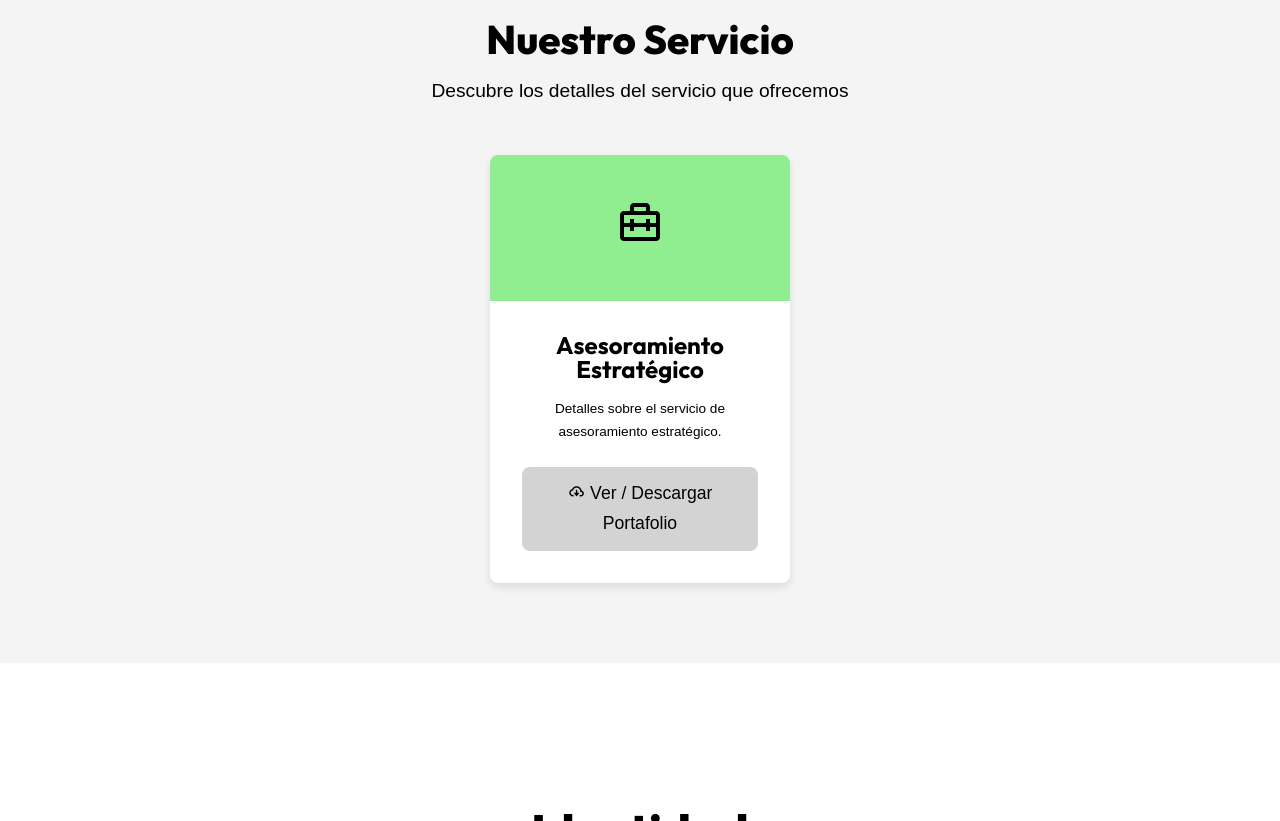
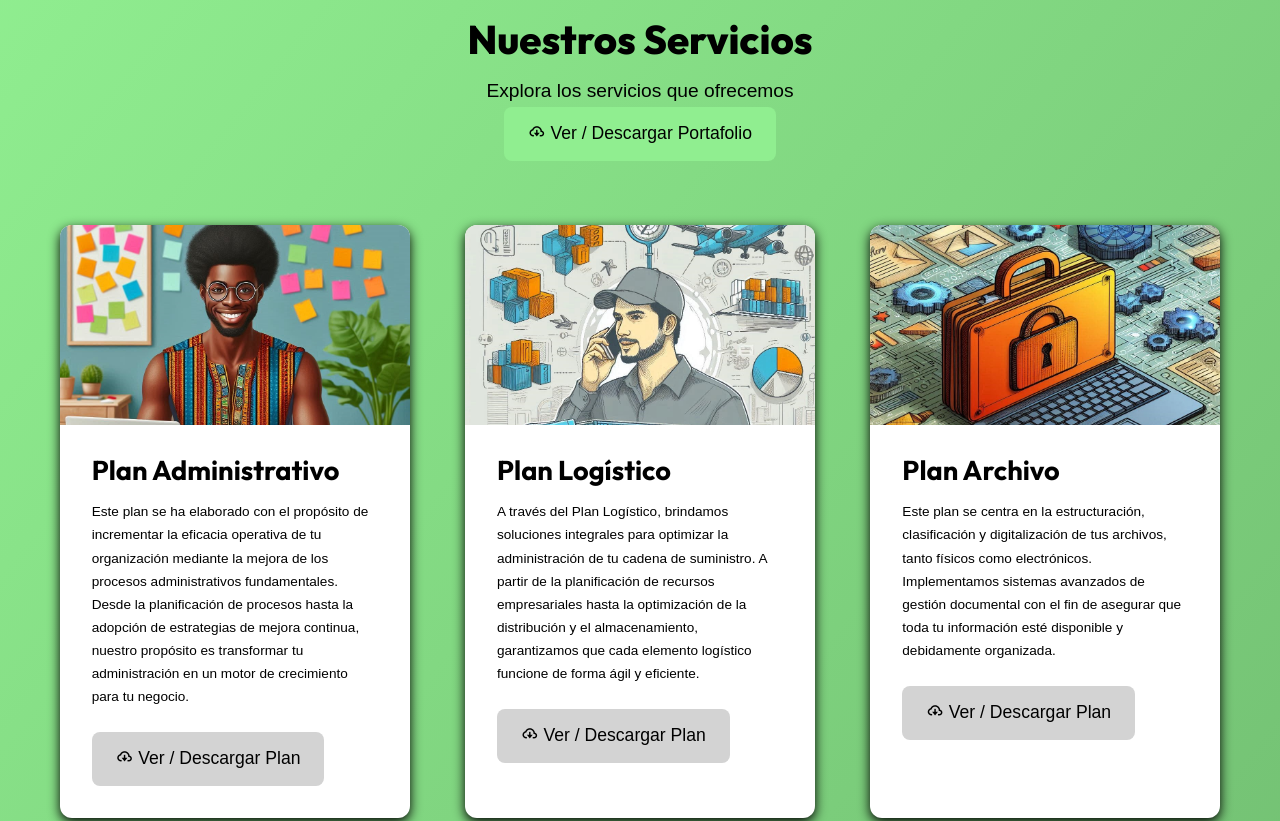
Before and after one commit to GlobalTalent24/globaltalent, a plain HTML site: page index.html in a window 1280 px wide. Shown: the part 3720-4541 px from the top of the page. Drawn offline with nearby package versions, Linux system fonts and the light colour scheme.

Commit message:
Add files via upload

```diff
--- a/index.html
+++ b/index.html
@@ -151,20 +151,88 @@
 
     <section class="services-section" id="servicios">
         <div class="services-header">
-            <h1>Nuestro Servicio</h1>
-            <p>Descubre los detalles del servicio que ofrecemos</p>
+            <h1>Nuestros Servicios</h1>
+            <p>Explora los servicios que ofrecemos</p>
+            <a href="assets/Portafolio Global Talent.pdf" class="btn secondary">
+                <i class='bx bx-cloud-download'></i> Ver / Descargar Portafolio
+            </a>
         </div>
         <div class="services-content">
-            <div class="service-card">
-                <div class="service-icon">
-                    <i class='bx bx-briefcase-alt-2'></i>
+            <div class="service-card-alt">
+                <div class="service-image">
+                    <img src="assets/plan-administrativo.jpeg" alt="Plan Administrativo">
                 </div>
-                <div class="service-info">
-                    <h3>Asesoramiento Estratégico</h3>
-                    <!--<h2>Contamos con 60 personas <span>disponibles</span>.</h2>-->
-                    <p>Detalles sobre el servicio de asesoramiento estratégico.</p>
-                    <a href="assets/Portafolio Global Talent.pdf" class="btn primary" id="openPdf">
-                        <i class='bx bx-cloud-download'></i> Ver / Descargar Portafolio
+                <div class="service-info-alt">
+                    <h3>Plan Administrativo</h3>
+                    <p>Este plan se ha elaborado con el propósito de incrementar la eficacia operativa de tu
+                    organización mediante la mejora de los procesos administrativos fundamentales. Desde la
+                    planificación de procesos hasta la adopción de estrategias de mejora continua, nuestro
+                    propósito es transformar tu administración en un motor de crecimiento para tu negocio.</p>
+                    <a href="assets/PLAN ADMINISTRATIVO.pdf" class="btn secondary">
+                        <i class='bx bx-cloud-download'></i> Ver / Descargar Plan
+                    </a>
+                </div>
+            </div>
+
+            <div class="service-card-alt">
+                <div class="service-image">
+                    <img src="assets/plan-logistico.jpeg" alt="Plan Logístico">
+                </div>
+                <div class="service-info-alt">
+                    <h3>Plan Logístico</h3>
+                    <p>A través del Plan Logístico, brindamos soluciones integrales para optimizar la administración
+                    de tu cadena de suministro. A partir de la planificación de recursos empresariales hasta la
+                    optimización de la distribución y el almacenamiento, garantizamos que cada elemento logístico
+                    funcione de forma ágil y eficiente.</p>
+                    <a href="assets/PLAN LOGÍSTICO.pdf" class="btn secondary">
+                        <i class='bx bx-cloud-download'></i> Ver / Descargar Plan
+                    </a>
+                </div>
+            </div>
+
+            <div class="service-card-alt">
+                <div class="service-image">
+                    <img src="assets/plan-archivo.jpeg" alt="Plan Archivo">
+                </div>
+                <div class="service-info-alt">
+                    <h3>Plan Archivo</h3>
+                    <p>Este plan se centra en la estructuración, clasificación y digitalización de tus archivos,
+                    tanto físicos como electrónicos. Implementamos sistemas avanzados de gestión documental con
+                    el fin de asegurar que toda tu información esté disponible y debidamente organizada.</p>
+                    <a href="assets/PLAN ARCHIVO.pdf" class="btn secondary">
+                        <i class='bx bx-cloud-download'></i> Ver / Descargar Plan
+                    </a>
+                </div>
+            </div>
+
+            <div class="service-card-alt">
+                <div class="service-image">
+                    <img src="assets/plan-talento-humano.jpeg" alt="Plan Talento Huamno">
+                </div>
+                <div class="service-info-alt">
+                    <h3>Plan Talento Humano</h3>
+                    <p>El plan de Talento Humano está concebido con el fin de desarrollar y gestionar de manera
+                    eficiente tu capital humano. Ofrecemos asistencia desde la selección y selección de personal
+                    hasta la formación, el desarrollo de empleados y la gestión del rendimiento, asegurando que
+                    tu equipo alcance su máximo potencial.</p>
+                    <a href="assets/PLAN TALENTO HUMANO.pdf" class="btn secondary">
+                        <i class='bx bx-cloud-download'></i> Ver / Descargar Plan
+                    </a>
+                </div>
+            </div>
+
+            <div class="service-card-alt">
+                <div class="service-image">
+                    <img src="assets/plan-servicio-cliente.jpeg" alt="Plan Servico al Cliente">
+                </div>
+                <div class="service-info-alt">
+                    <h3>Plan Servicio al Cliente</h3>
+                    <p>Mejore la atención de tus clientes con nuestro Plan de Servicio al Cliente. Evaluamos y
+                    optimizamos cada área de contacto con el cliente, implementamos programas de formación para
+                    tu equipo y desarrollamos estrategias de retención que fomenten la plena satisfacción y
+                    fidelidad de tus clientes.</p>
+                    <a href="assets/PLAN SERVICIO AL CLIENTE.pdf" class="btn secondary">
+                        <i class='bx bx-cloud-download'></i> Ver / Descargar Plan
                     </a>
                 </div>
             </div>
@@ -233,13 +301,6 @@
                 </div>
                 <h3>Cristian Felipe Guzmán Marulanda</h3>
                 <p>Colaborador de Marketing</p>
-            </article>
-            <article class="project mix serviciosventas" data-order="5">
-                <div class="project__image">
-                    <img src="assets/camilo-muñoz.jpg" alt="Project Five">
-                </div>
-                <h3>Duvan Camilo Vera Muñoz</h3>
-                <p>Líder de Servicio y Ventas</p>
             </article>
             <article class="project mix recursoshumanos" data-order="6">
                 <div class="project__image">
@@ -338,6 +399,13 @@
                 </div>
                 <h3>Yuli Viviana Rojas Mapura</h3>
                 <p>Colaboradora de Logística y Servicio</p>
+            </article>
+            <article class="project mix serviciosventas" data-order="19">
+                <div class="project__image">
+                    <img src="assets/avatar.jpeg" alt="Project Nineteen">
+                </div>
+                <h3>Yuly Alexandra Vargas Fonseca</h3>
+                <p>Líder de Servicios y Ventas</p>
             </article>
         </div>
 
--- a/style.css
+++ b/style.css
@@ -468,118 +468,94 @@ header {
 /* Servicios */
 .services-section {
     padding: 5rem 2rem;
-    background-color: #f4f4f4;
+    background: linear-gradient(to bottom right, #90ee90, #6db76d);
     text-align: center;
 }
 
 .services-header h1 {
     font-size: 2.5rem;
     margin-bottom: 1rem;
+    color: black;
 }
 
 .services-header p {
     font-size: 1.2rem;
-    color: var(--color-gray-100);
-}
-
-.service-info h2 {
-    font-size: 1.2rem; /* Reducir tamaño de la letra */
-    margin-top: 1rem;  /* Aumentar el margen superior */
-    margin-bottom: 1rem; /* Aumentar el margen inferior si es necesario */
-}
-
-
-.services-content {
-    display: flex;
-    justify-content: center;
-    margin-top: 3rem;
-}
-
-.service-card {
-    background-color: #fff;
-    border-radius: 8px;
-    box-shadow: 0 4px 8px rgba(0, 0, 0, 0.1);
-    overflow: hidden;
-    transition: transform 0.3s;
-    width: 300px;
-    margin: 0 1rem;
-}
-
-.service-card:hover {
-    transform: translateY(-10px);
-}
-
-.service-icon {
+    color: #000;
+}
+
+.services-header .btn.secondary {
     background-color: #90ee90;
     color: black;
-    padding: 2rem;
-    font-size: 3rem;
-}
-
-.service-info {
-    padding: 2rem;
-}
-
-.service-info h3 {
-    font-size: 1.5rem;
-    margin-bottom: 1rem;
-}
-
-.service-info p {
-    color: var(--color-gray-100);
-    margin-bottom: 1.5rem;
-}
-
-.service-info .btn {
-    background-color: #d3d3d3;
-    color: var(--color-gray-100);
     padding: 0.75rem 1.5rem;
     font-size: 1.1rem;
     border: none;
     border-radius: 8px;
     cursor: pointer;
     transition: background-color 0.3s;
-}
-
-.service-info .btn:hover {
+    text-decoration: none;
+}
+
+.services-header .btn.secondary:hover {
     background-color: #90ee90;
 }
 
-/* Modal */
-.modal {
-    display: none;
-    position: fixed;
-    z-index: 1000;
-    left: 0;
-    top: 0;
+.services-content {
+    display: flex;
+    justify-content: space-around;
+    flex-wrap: wrap;
+    margin-top: 3rem;
+}
+
+.service-card-alt {
+    background-color: #ffffff;
+    border-radius: 12px;
+    box-shadow: 0 4px 12px #000000;
+    overflow: hidden;
+    transition: transform 0.3s;
+    width: 350px;
+    margin: 1rem;
+}
+
+.service-card-alt:hover {
+    transform: translateY(-10px);
+}
+
+.service-image img {
     width: 100%;
-    height: 100%;
-    overflow: auto;
-    background-color: rgba(0, 0, 0, 0.4);
-}
-
-.modal-content {
-    background-color: #fff;
-    margin: 10% auto;
-    padding: 20px;
-    border: 1px solid #888;
-    width: 80%;
-    max-width: 600px;
+    height: 200px;
+    object-fit: cover;
+}
+
+.service-info-alt {
+    padding: 2rem;
+    text-align: left;
+}
+
+.service-info-alt h3 {
+    font-size: 1.7rem;
+    color: black;
+    margin-bottom: 1rem;
+}
+
+.service-info-alt p {
+    color: #000;
+    margin-bottom: 1.5rem;
+}
+
+.service-info-alt .btn.secondary {
+    background-color: #d3d3d3;
+    color: black;
+    padding: 0.75rem 1.5rem;
+    font-size: 1.1rem;
+    border: none;
     border-radius: 8px;
-}
-
-.close {
-    color: #aaa;
-    float: right;
-    font-size: 28px;
-    font-weight: bold;
-}
-
-.close:hover,
-.close:focus {
-    color: black;
+    cursor: pointer;
+    transition: background-color 0.3s;
     text-decoration: none;
-    cursor: pointer;
+}
+
+.service-info-alt .btn.secondary:hover {
+    background-color: #90ee90;
 }
 
 
```
